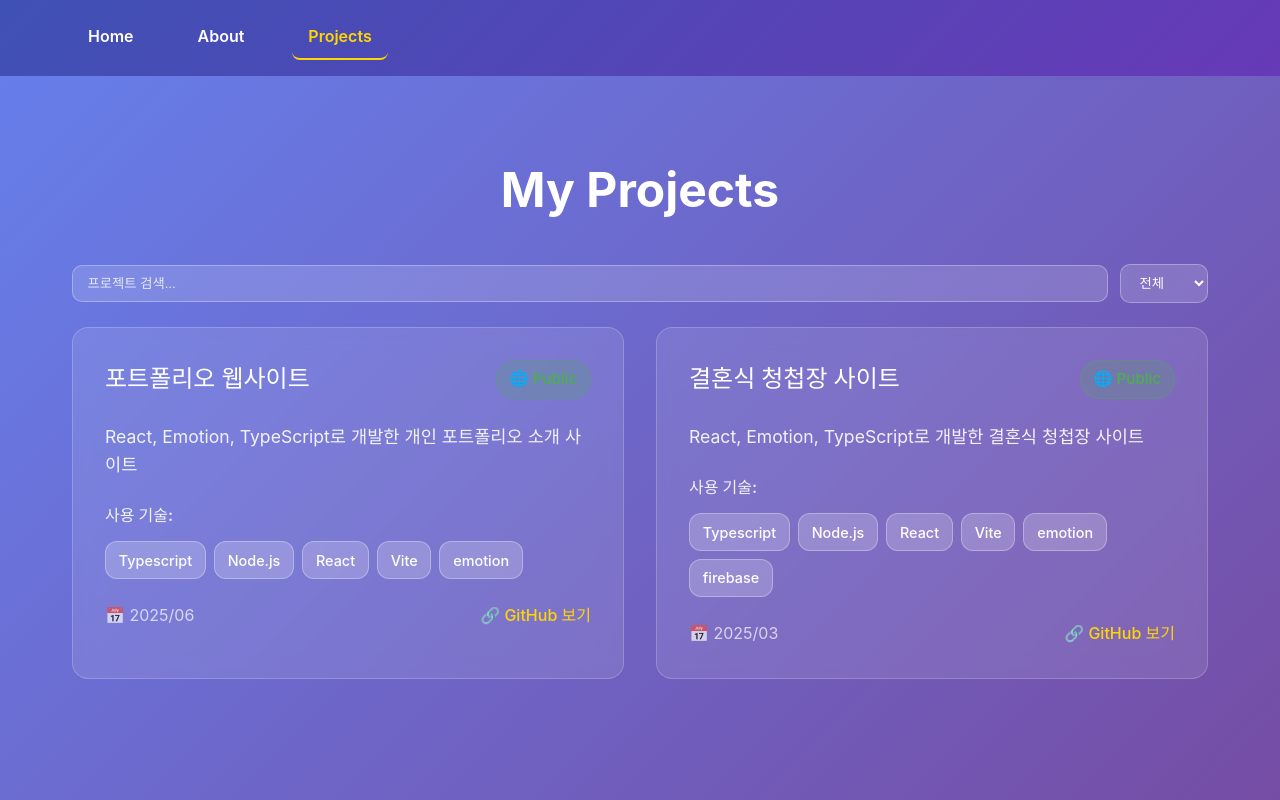
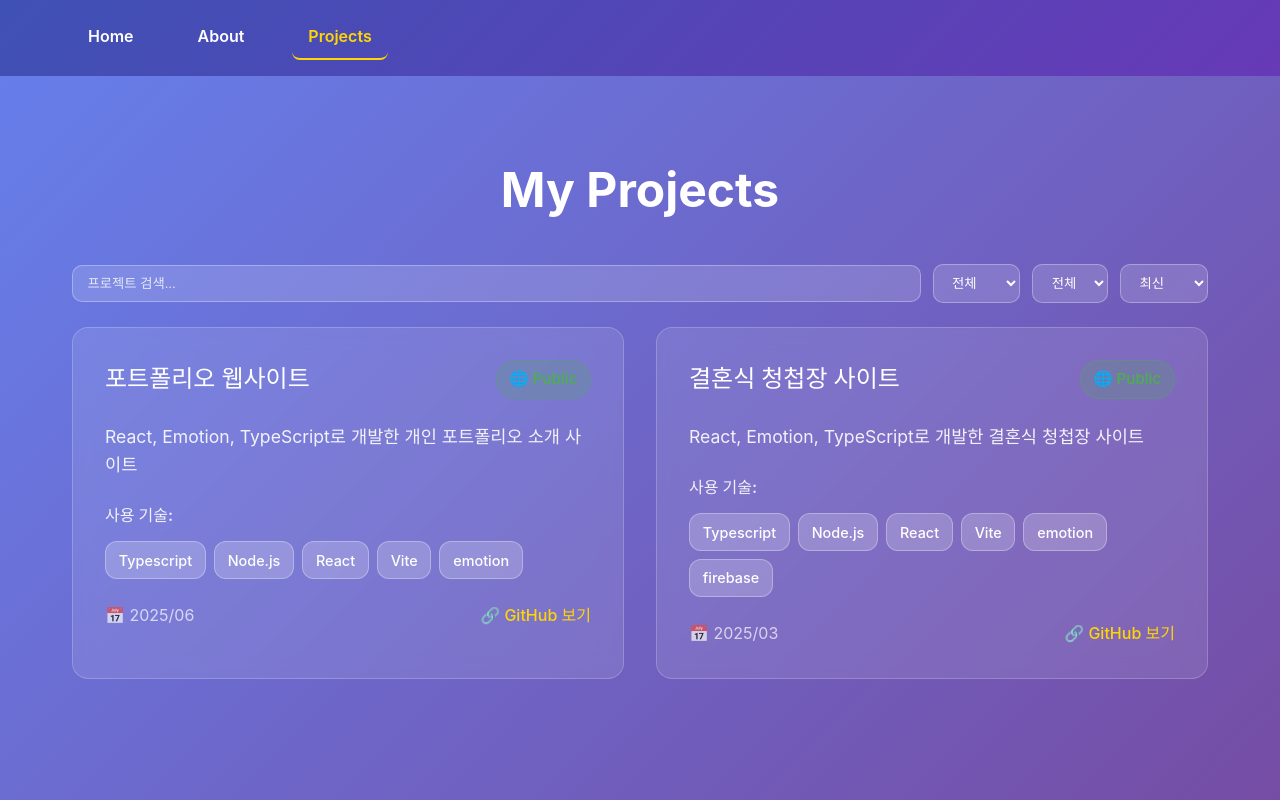
Before and after one commit to maroomir/portfolio, a React (Vite) app: page /projects in a window 1280 px wide. Built offline with nearby package versions, Linux system fonts and the light colour scheme.

Commit message:
fix: Update project pages
- refactor categorized filter
- add drop-down filter

```diff
--- a/src/pages/Projects.tsx
+++ b/src/pages/Projects.tsx
@@ -8,16 +8,44 @@ function Projects() {
 
   const [query, setQuery] = useState('');
   const [status, setStatus] = useState<'all' | 'public' | 'private'>('all');
+  const [category, setCategory] = useState<string>('all');
+  const [sort, setSort] = useState<'newest' | 'oldest'>('newest');
+
+  const categoryOptions = useMemo(() => {
+    const cats = projects.map(p => (p as any).category);
+    const s = new Set<string>();
+    cats.forEach(c => {
+      if (!c) return;
+      if (Array.isArray(c)) c.forEach(x => x && s.add(String(x)));
+      else s.add(String(c));
+    });
+    return Array.from(s);
+  }, [projects]);
 
   const filtered = useMemo(() => {
     const q = query.trim().toLowerCase();
-    return projects.filter((p) => {
-      const statusOk = status === 'all' || p.release.status === status;
-      const text = (p.title + ' ' + p.description).toLowerCase();
+    const getDateKey = (p: any) => {
+      const d = p.release?.date ?? '';
+      const digits = d.toString().replace(/\D/g, '');
+      return digits ? parseInt(digits, 10) : 0;
+    };
+    const sorted = [...projects].sort((a, b) => {
+      const ka = getDateKey(a);
+      const kb = getDateKey(b);
+      if (sort === 'newest') return kb - ka;
+      return ka - kb;
+    });
+    return sorted.filter((p) => {
+      const statusOk = status === 'all' || p.release?.status === status;
+      const categoryValue = (p as any).category;
+      const categoryOk = category === 'all' || (Array.isArray(categoryValue)
+        ? categoryValue.includes(category)
+        : categoryValue === category);
+      const text = ((p as any).title + ' ' + (p as any).description).toLowerCase();
       const textOk = q === '' || text.includes(q);
-      return statusOk && textOk;
+      return statusOk && categoryOk && textOk;
     });
-  }, [projects, query, status]);
+  }, [projects, query, status, category, sort]);
 
   return (
     <Container>
@@ -40,6 +68,16 @@ function Projects() {
             <option value="public">공개</option>
             <option value="private">비공개</option>
           </Select>
+          <CategorySelect value={category} onChange={(e) => setCategory(e.target.value)} aria-label="카테고리 필터">
+            <option value="all">전체</option>
+            {categoryOptions.map((c) => (
+              <option key={c} value={c}>{c}</option>
+            ))}
+          </CategorySelect>
+          <SortSelect value={sort} onChange={(e) => setSort(e.target.value as 'newest' | 'oldest')} aria-label="정렬 필터">
+            <option value="newest">최신</option>
+            <option value="oldest">오래된</option>
+          </SortSelect>
         </Controls>
         <ProjectGrid>
           {filtered.map((project, index) => (
@@ -139,6 +177,9 @@ const Select = styled.select`
   color: white;
   outline: none;
 `;
+
+const CategorySelect = styled(Select)``;
+const SortSelect = styled(Select)``;
 
 const ProjectGrid = styled.div`
   display: grid;
```
